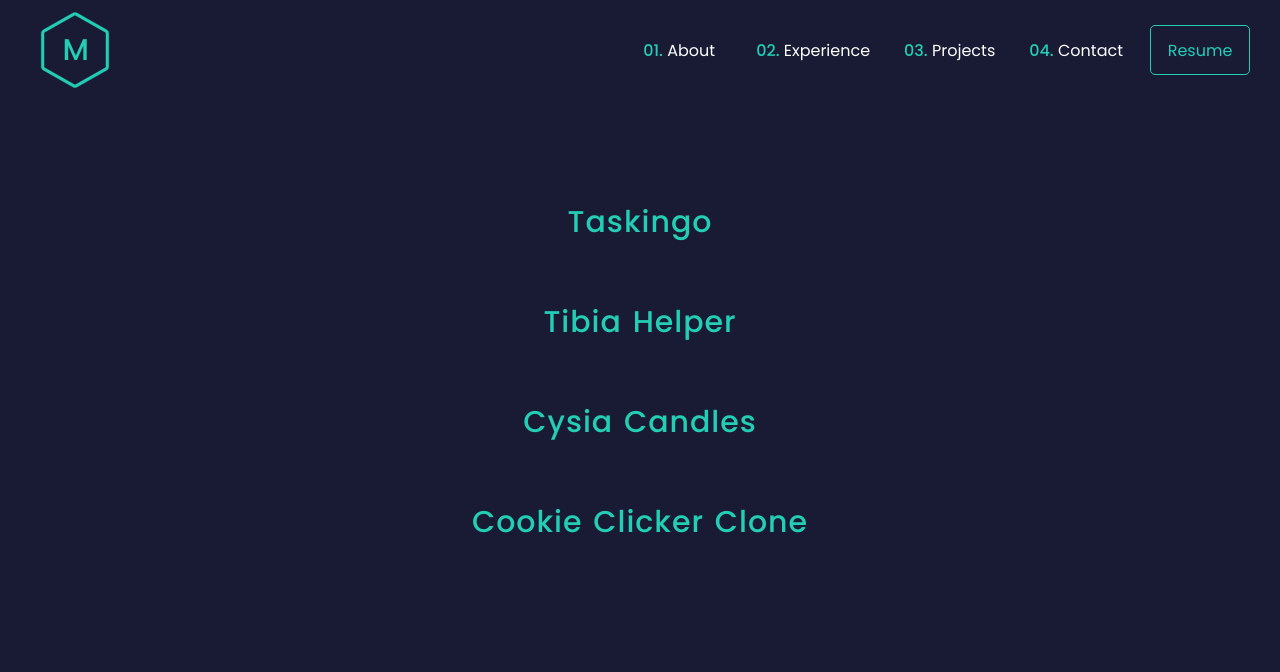
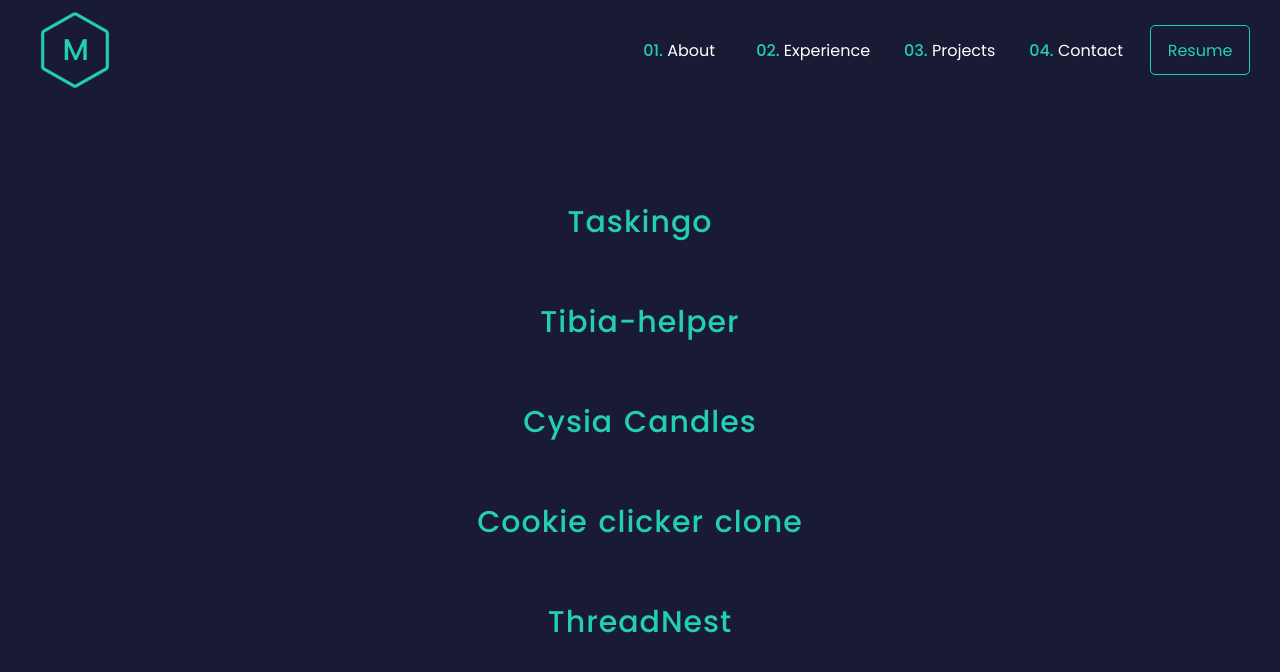
Before and after one commit to CornyCapacitor/portfolio, a React (Vite) app: page /projects in a window 1280 px wide. Shown: the top 672 px of the page. Built offline with nearby package versions, Linux system fonts and the light colour scheme.

Commit message:
added ThreadNest to my projects

```diff
--- a/src/components/Projects.tsx
+++ b/src/components/Projects.tsx
@@ -5,6 +5,7 @@ import { ProjectsData } from './ProjectsData'
 
 type Project = {
   name: string,
+  image: string,
   revealed: boolean,
   description: string,
   url: string,
@@ -21,19 +22,11 @@ export const Projects = () => {
     );
   }
 
-  const formatName = (name: string) => {
-    const words = name.split('_');
-
-    const formattedName = words.map(word => word.charAt(0).toUpperCase() + word.slice(1)).join(' ');
-
-    return formattedName;
-  }
-
   return (
     <div className="projects">
       {projectList.map((project, index) => (
         <div className={`project-container ${projectList[index].revealed ? 'revealed' : ''}`}>
-          <h1 id={project.name} onClick={(e) => toggleRevealed((e.target as HTMLImageElement).id)}>{formatName(project.name)}</h1>
+          <h1 id={project.name} onClick={(e) => toggleRevealed((e.target as HTMLImageElement).id)}>{project.name}</h1>
           {projectList[index].revealed && (
             <div>
               <div className="project-info">
@@ -42,7 +35,7 @@ export const Projects = () => {
                 </div>
                 <div className="project-right-section">
                   <a href={project.url} target="_blank">
-                    <img src={`${project.name}.png`} className="project-image reveal" />
+                    <img src={project.image} className="project-image reveal" />
                   </a>
                   <span>{project.url}</span>
                   <a href={project.url} target="_blank">
--- a/src/components/ProjectsData.ts
+++ b/src/components/ProjectsData.ts
@@ -1,28 +1,37 @@
 export const ProjectsData = [
   {
-    name: "taskingo",
+    name: "Taskingo",
+    image: "taskingo.png",
     revealed: false,
-    // description: "Taskingo is my first full-scale project, created with a focus on user utility. As it is my initial venture, it appears more raw compared to the rest of the projects in my portfolio. Taskingo is primarily designed for self-organization. Users can create their own boards to manage lists and tasks within. Personally, I use Taskingo almost daily to better organize activities such as shopping with my partner. A few clicks, and our shopping trip is cut in half when I check the integrity of my Taskingo list with my shopping cart. Building this application in a short time after starting to learn React posed several challenges, but ultimately, the functionality was preserved, and I can now enjoy my own hosted task manager. Worth to mention; the application is responsive on mobile devices, utilizes Supabase as a database, and is developed using React TS.",
     description: "Taskingo is my first full-scale project, created with a focus on user utility. Fun fact is, I've created this app thrice already. First time while learning react, second time when mastering my ts skills written in vanilla ts, and third time written when practicing next.js, improving the app every time I refactored the code. Taskingo is primarily designed for self-organisation, allowing users to create their own boards, manage lists and tasks within. Personally, I use Taskingo almost daily to better organize activities such as shopping or home tasks. The final version which I host is written in next.js, utilizing supabase auth and database and is responvive on mobile devices.",
-    // url: "https://taskingo-react.vercel.app"
     url: "https://taskingo-next.vercel.app/"
   },
   {
-    name: "tibia_helper",
+    name: "Tibia-helper",
+    image: "tibia_helper.png",
     revealed: false,
     description: "Tibia Helper is my first project where I relied entirely on an API to provide data for the project. After completing Taskingo, I pondered where to challenge myself next. I opted for a project based on an API. During the development of this project, I didn't encounter many issues since I already had a good understanding of React and had worked with fetching and displaying individual APIs in the past. The main advantage of this application is that virtually anyone can use Tibia Helper to check basic, up-to-date information about the world of this MMORPG game. The easy and user-friendly design of the website allows users to enjoy a visually appealing experience while seamlessly navigating through the pages to find the information they seek. Worth to mention; the application is responsive on mobile devices and is developed using React TS.",
     url: "https://tibia-helper.vercel.app/"
   },
   {
-    name: "cysia_candles",
+    name: "Cysia Candles",
+    image: "cysia_candles.png",
     revealed: false,
     description: 'Cysia Candles marks my initial foray into the realm of an "online store." Creating an e-commerce platform for candles based on products occasionally sold to friends by my partner I have introduced many new features, such as a language changer and theme switcher. Ultimately, I am fully satisfied with the achieved result. In practice, the entire application is built on the resemblance to an average online store. However, in Cysia Candles, users, for better or worse, cannot make online payments for the ordered products. It serves more as a showcase to test whether I can independently create a mini online store. Worth to mention; the app saves the cart and the other information through local storage, is fully responsive on mobile devices and is developed using React TS.',
     url: "https://cysia-candles-delta.vercel.app/"
   },
   {
-    name: "cookie_clicker_clone",
+    name: "Cookie clicker clone",
+    image: "cookie_clicker_clone.png",
     revealed: false,
     description: "Since I began learning JavaScript, right from the start of this adventure, I encountered beginner-friendly projects of mini-games like blackjack or tic-tac-toe. Early on, I knew I wanted to try building a mini-clone of my favorite web-based game, Cookie Clicker by Orteil. I sourced practically all the graphics from the official game's wiki, while designing the functionality independently. I have no idea if the original Cookie Clicker operates in the same way, but mine does, and it functions correctly. In the end, I am pleased with this project. In this project, I simulated the options system for the first time and implemented sounds for the first time. Although I would recommend everyone play the official Cookie Clicker, this application could serve as a kind of pre-alpha version for a similar idle clicker. Worth to mention; the app isn't responsive with mobile devices and is developed using React TS.",
     url: "https://cookie-clicker-clone-eight.vercel.app/"
   },
+  {
+    name: "ThreadNest",
+    image: "threadnest.PNG",
+    revealed: false,
+    description: "ThreadNest is my first project that integrates a separately built Next.js frontend hosted on Vercel with an Express.js backend utilizing Mongoose and MongoDB for database management. The project was created to test my skills in full-stack development, and I found myself thoroughly enjoying the challenge of handling both sides of the application when necessary. I began by developing the backend, but the real challenge emerged when I started working on the frontend. I quickly realized how many adjustments were required on the backend to meet the needs of the frontend. Despite these challenges, the process was immensely enjoyable. There are still areas for improvement, but I was keen to implement my own authentication system using JWT tokens. On the frontend, I employed Shadcn for most of the CSS, and I rigorously tested the backend in a local environment using Postman for manual testing and Chai/Supertest for automated tests. I am proud of this accomplishment and excited to tackle even more complex projects in the future.",
+    url: "https://threadnest.vercel.app/"
+  }
 ]
```
Also changed, not shown: public/threadnest.PNG (added).
